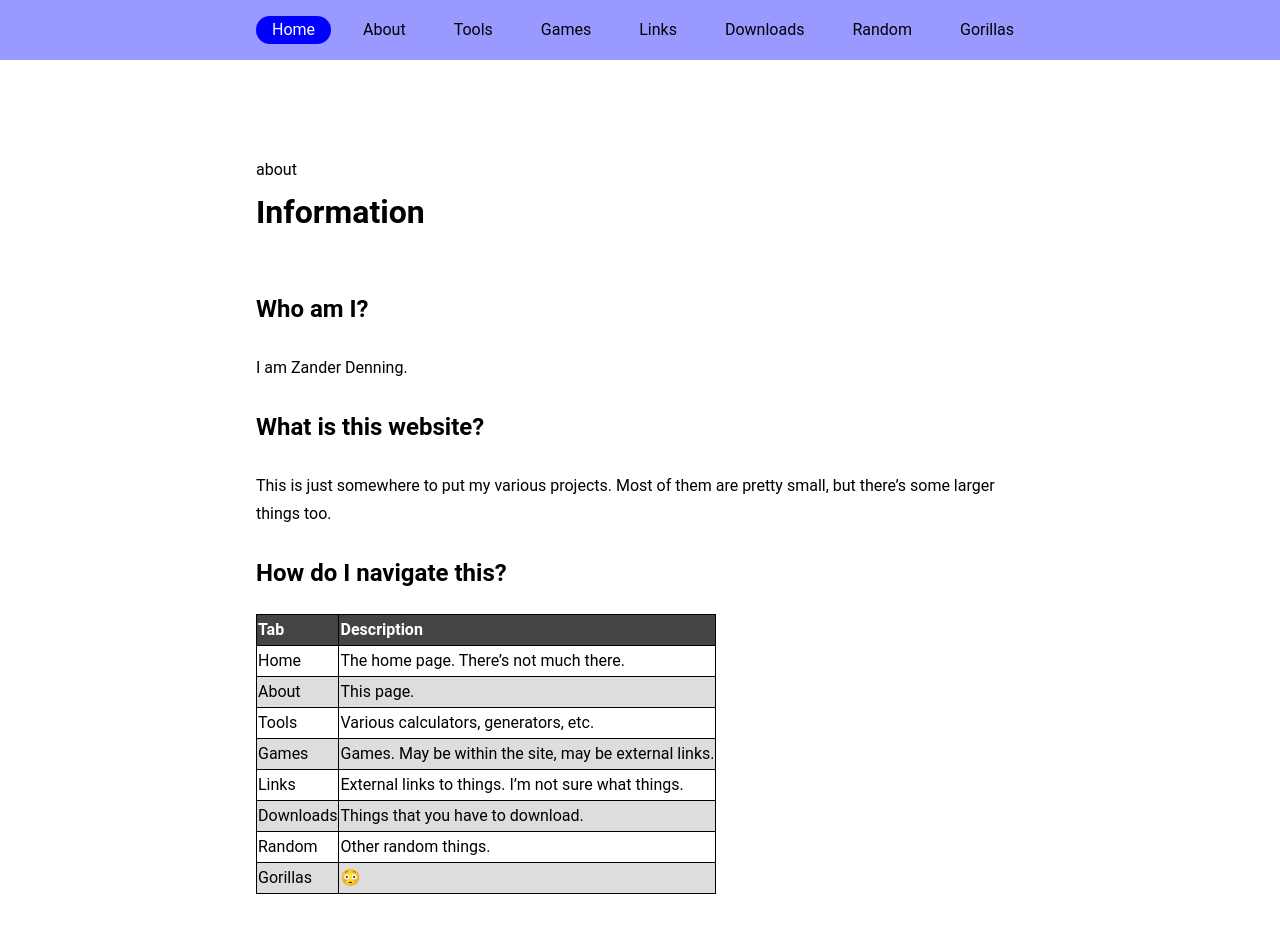
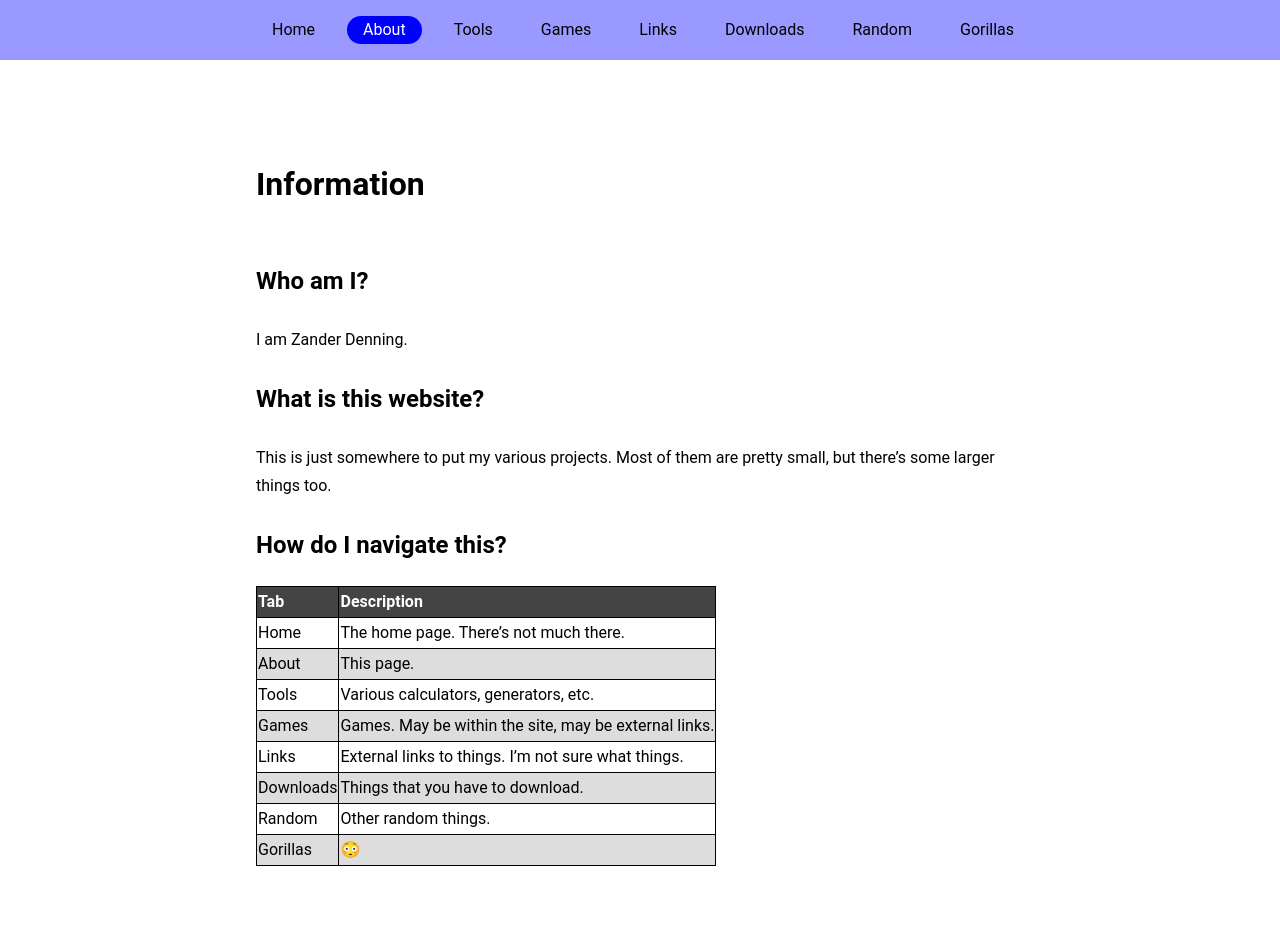
Before and after one commit to eisoptrophobia/eisoptrophobia.github.io, a Jekyll site: the page built from about/index.md, in a window 1280 px wide and 990 px high. Shown: the top 933 px of the window. Built offline with Jekyll 4.4.1, drawn with Linux system fonts in a browser that asks for light colours.

Commit message:
Update default.html

```diff
--- a/_layouts/default.html
+++ b/_layouts/default.html
@@ -11,13 +11,13 @@
      <div class="grid">
       <nav class="navigation">
        <ul class="navigation__list navigation__list--inline">
-        <li class="navigation__item"><a href="https://eisoptrophobia.github.io/" class="is-active">Home</a></li>
-        <li class="navigation__item"><a href="https://eisoptrophobia.github.io/about">About</a></li>
-        <li class="navigation__item"><a href="https://eisoptrophobia.github.io/tools">Tools</a></li>
-        <li class="navigation__item"><a href="https://eisoptrophobia.github.io/games">Games</a></li>
-        <li class="navigation__item"><a href="https://eisoptrophobia.github.io/links">Links</a></li>
-        <li class="navigation__item"><a href="https://eisoptrophobia.github.io/downloads">Downloads</a></li>
-        <li class="navigation__item"><a href="https://eisoptrophobia.github.io/random">Random</a></li>
+        <li class="navigation__item"><a href="https://eisoptrophobia.github.io/"{% unless dir[1] %} class="is-active"{% endunless %}>Home</a></li>
+        <li class="navigation__item"><a href="https://eisoptrophobia.github.io/about"{% if dir[1] == "about" %} class="is-active"{% endif %}>About</a></li>
+        <li class="navigation__item"><a href="https://eisoptrophobia.github.io/tools"{% if dir[1] == "tools" %} class="is-active"{% endif %}>Tools</a></li>
+        <li class="navigation__item"><a href="https://eisoptrophobia.github.io/games"{% if dir[1] == "games" %} class="is-active"{% endif %}>Games</a></li>
+        <li class="navigation__item"><a href="https://eisoptrophobia.github.io/links"{% if dir[1] == "links" %} class="is-active"{% endif %}>Links</a></li>
+        <li class="navigation__item"><a href="https://eisoptrophobia.github.io/downloads"{% if dir[1] == "downloads" %} class="is-active"{% endif %}>Downloads</a></li>
+        <li class="navigation__item"><a href="https://eisoptrophobia.github.io/random"{% if dir[1] == "random" %} class="is-active"{% endif %}>Random</a></li>
         <li class="navigation__item"><a href="https://www.google.com/search?q=gorillas&tbm=isch">Gorillas</a></li>
        </ul>
       </nav>
@@ -25,7 +25,6 @@
     </header>
     <main class="main">
      <div class="grid">
-      {{ dir[1] }}
       {{ content }}
      </div>
     </main>
```
